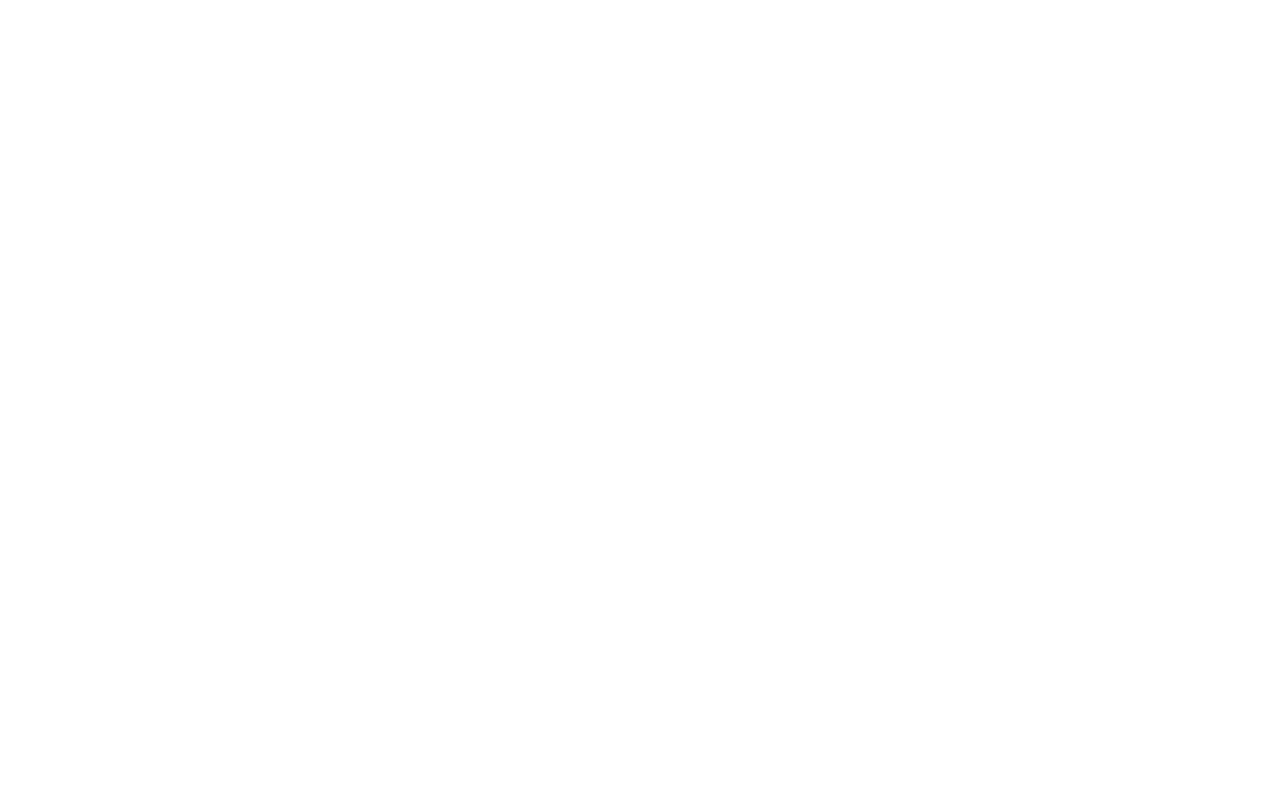
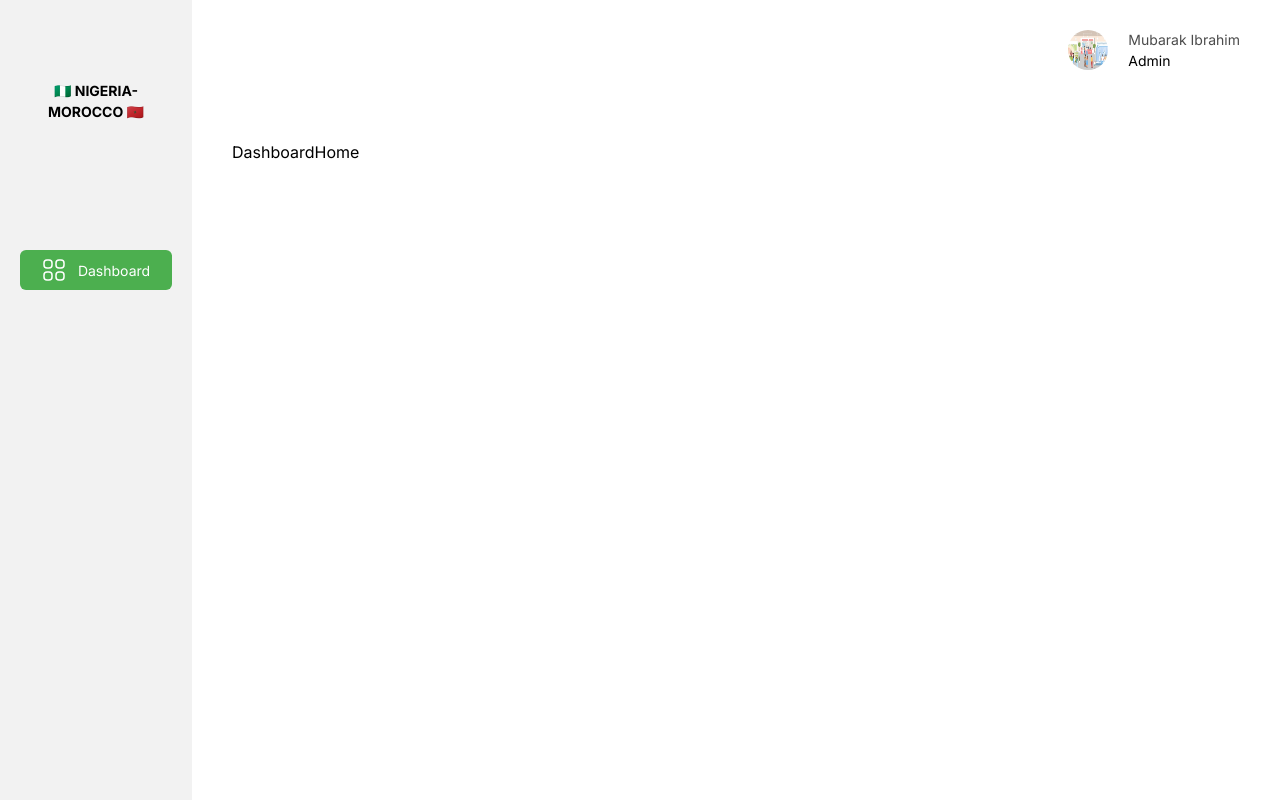
Before and after one commit to mubeess/morocco, a React (Vite) app: page /dashboard in a window 1280 px wide. Before the commit this address had no page. Built offline with nearby package versions, Linux system fonts and the light colour scheme.

Commit message:
did some conversions for dashboard

```diff
--- a/src/App.tsx
+++ b/src/App.tsx
@@ -4,6 +4,8 @@ import LandinPage from './pages/LandinPage/LandinPage';
 import { ConfigProvider } from 'antd';
 import Register from './pages/Forms/Register';
 import Invoice from './pages/Invoice/Invoice';
+import DashboardLayout from './pages/Dashboard/DashboardLayout';
+import DashboardHome from './pages/Dashboard/DashboardHome';
 
 function App() {
   return (
@@ -22,6 +24,9 @@ function App() {
           <Route path="/" element={<LandinPage />} />
           <Route path="/Register" element={<Register />} />
           <Route path="/Invoice" element={<Invoice />} />
+          <Route path="/dashboard" element={<DashboardLayout />}>
+            <Route index element={<DashboardHome />} />
+          </Route>
         </Routes>
       </ConfigProvider>
     </BrowserRouter>
--- /dev/null
+++ b/src/pages/Dashboard/DashboardHome.tsx
@@ -0,0 +1,3 @@
+export default function DashboardHome() {
+  return <div>DashboardHome</div>;
+}
--- /dev/null
+++ b/src/pages/Dashboard/DashboardLayout.tsx
@@ -0,0 +1,31 @@
+import { Outlet } from 'react-router-dom';
+import DashbordIcon from './compopnents/DashbordIcon';
+
+export default function DashboardLayout() {
+  return (
+    <div className="flex h-[100vh] w-full bg-white">
+      <div className="w-0 md:w-[15%] h-full bg-[#F2F2F2] py-20 px-5">
+        <h1 className="text-[12px] md:text-[14px] font-bold text-center mb-32">
+          🇳🇬 NIGERIA-MOROCCO 🇲🇦
+        </h1>
+        <div className="w-full h-[40px] bg-lightGreen flex items-center px-3 rounded-md justify-center">
+          <DashbordIcon />
+          <h1 className="text-[14px] text-white ml-3">Dashboard</h1>
+        </div>
+      </div>
+
+      <div className="flex flex-col flex-1">
+        <div className="bg-white h-[100px] w-full flex items-center justify-end px-10">
+          <div className="flex items-center">
+            <img src="/start.png" className="w-[40px] h-[40px] rounded-full" />
+            <div className=" ml-5">
+              <h1 className="text-[14px] text-[#4C4C4C]">Mubarak Ibrahim</h1>
+              <p className="text-[14px]">Admin</p>
+            </div>
+          </div>
+        </div>
+        <div className="flex-1 p-10">{<Outlet />}</div>
+      </div>
+    </div>
+  );
+}
--- /dev/null
+++ b/src/pages/Dashboard/compopnents/DashbordIcon.tsx
@@ -0,0 +1,43 @@
+export default function DashbordIcon() {
+  return (
+    <svg
+      width="24"
+      height="24"
+      viewBox="0 0 24 24"
+      fill="none"
+      xmlns="http://www.w3.org/2000/svg">
+      <path
+        d="M5 10H7C9 10 10 9 10 7V5C10 3 9 2 7 2H5C3 2 2 3 2 5V7C2 9 3 10 5 10Z"
+        stroke="white"
+        stroke-width="1.5"
+        stroke-miterlimit="10"
+        stroke-linecap="round"
+        stroke-linejoin="round"
+      />
+      <path
+        d="M17 10H19C21 10 22 9 22 7V5C22 3 21 2 19 2H17C15 2 14 3 14 5V7C14 9 15 10 17 10Z"
+        stroke="white"
+        stroke-width="1.5"
+        stroke-miterlimit="10"
+        stroke-linecap="round"
+        stroke-linejoin="round"
+      />
+      <path
+        d="M17 22H19C21 22 22 21 22 19V17C22 15 21 14 19 14H17C15 14 14 15 14 17V19C14 21 15 22 17 22Z"
+        stroke="white"
+        stroke-width="1.5"
+        stroke-miterlimit="10"
+        stroke-linecap="round"
+        stroke-linejoin="round"
+      />
+      <path
+        d="M5 22H7C9 22 10 21 10 19V17C10 15 9 14 7 14H5C3 14 2 15 2 17V19C2 21 3 22 5 22Z"
+        stroke="white"
+        stroke-width="1.5"
+        stroke-miterlimit="10"
+        stroke-linecap="round"
+        stroke-linejoin="round"
+      />
+    </svg>
+  );
+}
```
Also changed, not shown: public/category.svg (added).
